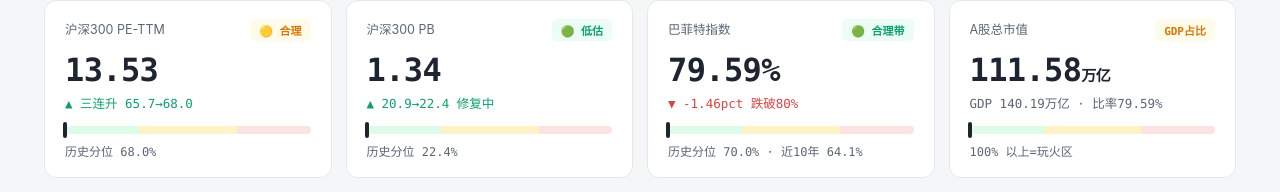
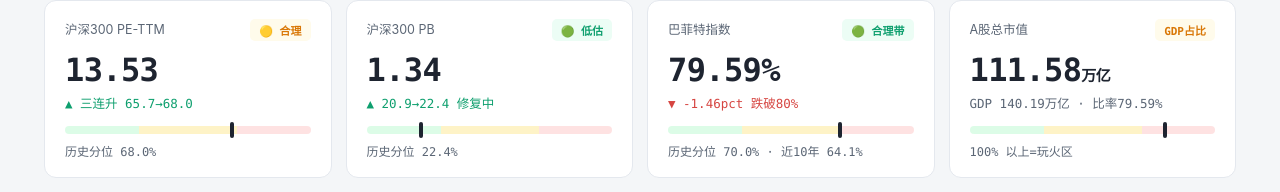
Before and after one commit to marvinxu-free/hs300-dashboard, a plain HTML site: page index.html in a window 1280 px wide. Shown: the part 181-373 px from the top of the page. Drawn offline with Linux system fonts and the light colour scheme.

Commit message:
daily: 2026-11-20 数据更新

```diff
--- a/index.html
+++ b/index.html
@@ -78,28 +78,28 @@
       <div class="k-name">沪深300 PE-TTM <span class="badge bg-amber">🟡 合理</span></div>
       <div class="k-val">13.53</div>
       <div class="k-chg up">▲ 三连升 65.7→68.0</div>
-      <div class="meter"><b style="left:68.0"></b></div>
+      <div class="meter"><b style="left:68.0%"></b></div>
       <div class="k-pos">历史分位 68.0%</div>
     </div>
     <div class="kpi">
       <div class="k-name">沪深300 PB <span class="badge bg-green">🟢 低估</span></div>
       <div class="k-val">1.34</div>
       <div class="k-chg up">▲ 20.9→22.4 修复中</div>
-      <div class="meter"><b style="left:22.4"></b></div>
+      <div class="meter"><b style="left:22.4%"></b></div>
       <div class="k-pos">历史分位 22.4%</div>
     </div>
     <div class="kpi">
       <div class="k-name">巴菲特指数 <span class="badge bg-green">🟢 合理带</span></div>
       <div class="k-val">79.59%</div>
       <div class="k-chg dn">▼ -1.46pct 跌破80%</div>
-      <div class="meter"><b style="left:70.0"></b></div>
+      <div class="meter"><b style="left:70.0%"></b></div>
       <div class="k-pos">历史分位 70.0% · 近10年 64.1%</div>
     </div>
     <div class="kpi">
       <div class="k-name">A股总市值 <span class="badge bg-amber">GDP占比</span></div>
       <div class="k-val">111.58<span style="font-size:15px">万亿</span></div>
       <div class="k-chg fl">GDP 140.19万亿 · 比率79.59%</div>
-      <div class="meter"><b style="left:79.59"></b></div>
+      <div class="meter"><b style="left:79.59%"></b></div>
       <div class="k-pos">100% 以上=玩火区</div>
     </div>
   </div>
```
